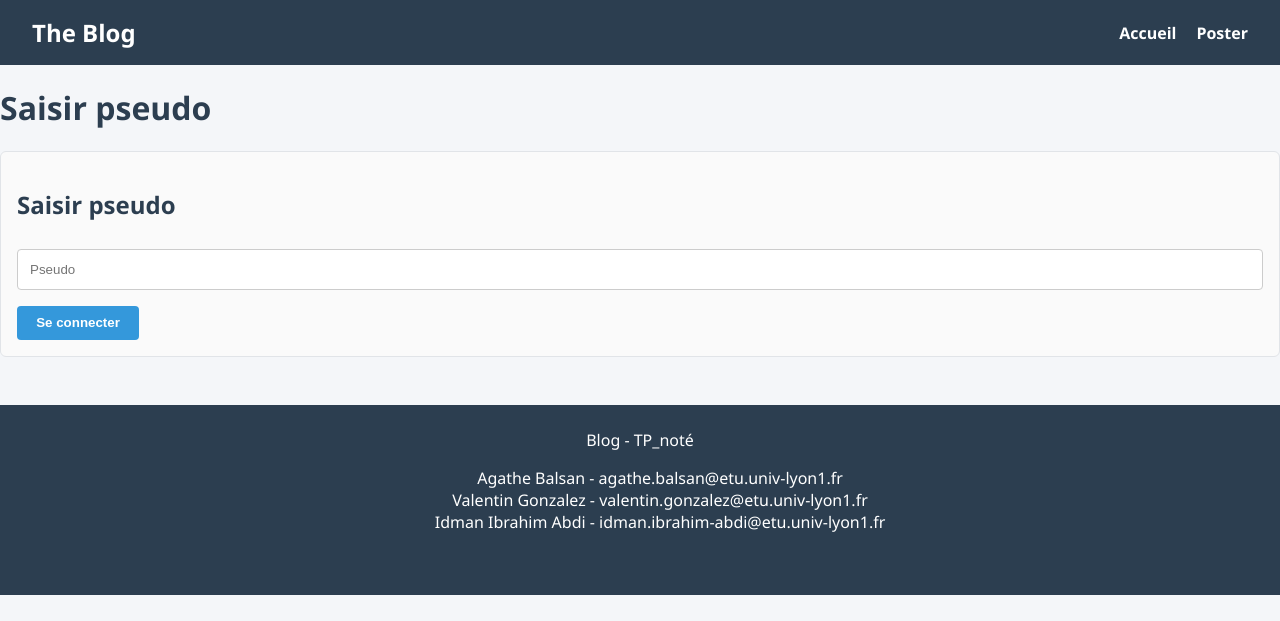
After one commit to Agathe-bls/Blog-tp, a PHP site: page /nouveauPseudo.php in a window 1280 px wide. The commit adds this page. Shown: the top 621 px of the page. Run offline with PHP 8.4, Linux system fonts and the light colour scheme.

Commit message:
ajout des pseudos et des gestions d'erreurs des pseudos

```diff
--- a/Blog/affichageArticle.php
+++ b/Blog/affichageArticle.php
@@ -1,6 +1,8 @@
 <?php
 //Inclusion du header
-include('header.php');
+require_once('header.php');
+
+
 
 //Récupérer l'ID de l'article passé dans l'URL
 $articleId = isset($_GET['id']) ? intval($_GET['id']) : 0;
--- a/Blog/index.php
+++ b/Blog/index.php
@@ -32,9 +32,8 @@ if ($filtrePseudo !== '') {
 }
 ?>
 
-
 <main>
-    <h2>Accueil du Blog<?php var_dump($_SESSION['estConnecte']); ?></h2>
+    <h2>Accueil du Blog</h2>
 
     <!-- Formulaire -->
     <form method="GET" action="index.php">
--- /dev/null
+++ b/Blog/nouveauPseudo.php
@@ -0,0 +1,53 @@
+<?php require_once('header.php');
+if(isset($_POST['pseudo'])){
+    $pseudo = $_POST['pseudo'];
+    $query3 = "select * from user where pseudo = ?";
+	$result3 = $connexion->prepare($query3);
+	$result3->execute([$pseudo]);
+    if($result3){
+	    $testPseudo = $result3->fetch(PDO::FETCH_ASSOC);
+    if(!$testPseudo){
+        $_SESSION['pseudo'] = $pseudo;
+        $stmt = $connexion->prepare("SELECT MAX(id) FROM user");
+        $stmt->execute();
+        $nouvelId = $stmt->fetchColumn() + 1;
+
+        $insertion = "insert into user (id, email, mdp, pseudo)  values (:id, :email, :mdp, :pseudo)";
+
+        $stmt =$connexion->prepare($insertion);
+
+        $stmt -> execute([
+            ':id'=>$nouvelId,
+            ':email'=>$_SESSION['email'],
+            ':mdp'=>$_SESSION['mdp'],
+            ':pseudo'=>$pseudo
+
+        ]);
+        $_SESSION['estConnecte'] = 1;
+        header("Location: index.php");
+        exit();
+    }
+    else{
+        $msgErreur = "pseudo déjà pris, veuillez en sélectionner un autre";
+    }
+    }
+}
+
+?>
+
+
+    <div>
+        <h1>Saisir pseudo</h1>
+    </div>
+
+    <form method="post" action="">
+        <h2>Saisir pseudo</h2>
+
+        <input type="text" name="pseudo" placeholder="Pseudo" required><br>
+        <button type="submit">Se connecter</button>
+    </form>
+    <p><?= isset($msgErreur) ? htmlspecialchars($msgErreur) : '' ?></p>
+
+
+
+<?require_once('footer.php') ?>
--- a/Blog/pdo.php
+++ b/Blog/pdo.php
@@ -12,8 +12,4 @@ $connexion = null;
 		$rows = $stmt->fetchAll(PDO::FETCH_ASSOC);
 		return $rows;
 	}
-<<<<<<< HEAD
-
-=======
->>>>>>> 203226a2978d471dd7a8ba941d40811c2a8b16fd
 ?>
```
Also changed, not shown: Blog/connexion.php (+8 -16 lines).
